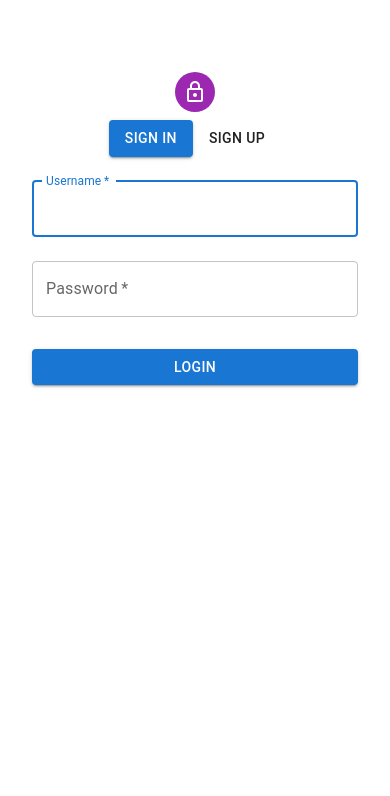
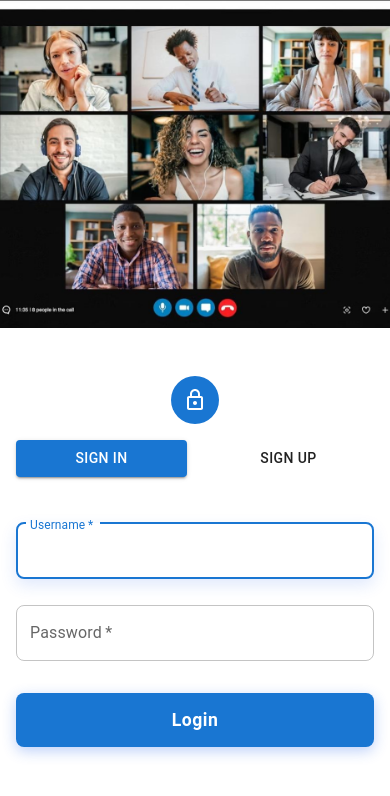
Before and after one commit to Pri-21-coder/Meetify, a React (Create React App) app in the folder frontend/: page /auth in a window 390 px wide. Shown: the top 796 px of the page. Built offline with nearby package versions, Linux system fonts and the light colour scheme.

Commit message:
give responsiveness to all the pages

```diff
--- a/frontend/src/App.css
+++ b/frontend/src/App.css
@@ -136,6 +136,56 @@
     50% { transform: translateY(-15px); }
     100% { transform: translateY(0px); }
 }
+@media screen and (max-width: 1024px) {
+    .landingMainContainer, .meetContainer {
+        padding: 40px 5vw;
+        gap: 30px;
+    }
+
+    .lobbyContent {
+        gap: 40px;
+        padding: 0 20px;
+    }
+
+    .conferenceView {
+        grid-template-columns: repeat(auto-fit, minmax(280px, 1fr));
+    }
+
+    .chatRoom {
+        width: 300px;
+    }
+}
+@media screen and (max-width: 768px) {
+    .landingPageContainer nav {
+        flex-direction: column;
+        gap: 15px;
+        padding: 20px 15px;
+    }
+
+    .landingPageContainer nav .navlist {
+        width: 100%;
+        justify-content: center;
+        flex-wrap: wrap;
+        gap: 1.2rem;
+    }
+
+    .landingMainContainer {
+        flex-direction: column;
+        text-align: center;
+        padding: 40px 5vw;
+        gap: 40px;
+    }
+
+    .landingMainContainer > div:nth-child(1) {
+        display: flex;
+        flex-direction: column;
+        align-items: center;
+    }
+
+    .landingMainContainer > div:nth-child(1) h1 {
+        font-size: 2.8rem;
+    }
+}
 
 /* Home Page */
 .navBar {
@@ -173,8 +223,14 @@
     font-weight: 600;
     color: #475569;
     font-family: 'Inter', -apple-system, sans-serif;
+    cursor: pointer;
+    transition: all 0.3s ease;
 }
-
+.navBar p:hover {
+    color: #1a73e8;
+    transform: translateY(-2px);
+    text-shadow: 0 2px 8px rgba(26, 115, 232, 0.2);
+}
 .meetContainer {
     display: flex;
     padding: 40px 8vw;
@@ -267,6 +323,83 @@
     transform: perspective(1000px) rotateY(0deg) scale(1.02);
 }
 
+@media screen and (max-width: 1024px) {
+    .navBar {
+        padding: 15px 5vw;
+    }
+    .meetContainer {
+        padding: 40px 5vw;
+        gap: 4vw;
+    }
+    .leftPanel {
+        max-width: 50%;
+    }
+    .leftPanel h2 {
+        font-size: 2.4rem;
+        margin-bottom: 25px;
+    }
+    .leftPanel > div > div {
+        flex-direction: column;
+        align-items: stretch;
+    }
+    .leftPanel button {
+        width: 100%;
+    }
+    .rightPanel > img {
+        max-width: 100%;
+    }
+}
+
+@media screen and (max-width: 768px) {
+    .navBar {
+        padding: 15px 20px;
+        flex-direction: column;
+        gap: 12px;
+    }
+    .navBar > div:nth-child(2) {
+        width: 100%;
+        justify-content: center;
+        flex-wrap: wrap;
+    }
+    .meetContainer {
+        flex-direction: column;
+        padding: 30px 5vw;
+        gap: 50px;
+        text-align: center;
+    }
+    .leftPanel {
+        max-width: 100%;
+        align-items: center;
+    }
+    .leftPanel h2 {
+        font-size: 2rem;
+        margin-bottom: 20px;
+    }
+    .leftPanel > div > div {
+        width: 100%;
+        max-width: 450px;
+        padding: 15px;
+    }
+    .rightPanel {
+        width: 100%;
+    }
+    .rightPanel > img {
+        max-width: 90%;
+        transform: none;
+    }
+    .rightPanel > img:hover {
+        transform: scale(1.02);
+    }
+}
+
+@media screen and (max-width: 480px) {
+    .leftPanel h2 {
+        font-size: 1.75rem;
+    }
+    .navBar h2 {
+        font-size: 1.5rem;
+    }
+}
 /* history page */
 .page-wrapper {
     width: 100%;
@@ -321,6 +454,7 @@
     flex-direction: column;
     gap: 18px;
     box-sizing: border-box;
+
 }
 
 .history-card {
@@ -362,3 +496,119 @@
     font-size: 1.15rem;
     font-weight: 500;
 }
+/* Authentication Page */
+.authHeroBanner {
+    background-repeat: no-repeat;
+    background-size: cover;
+    background-position: center center;
+    width: 100%;
+    min-height: 35vh;
+    transition: min-height 0.3s ease;
+}
+
+@media screen and (min-width: 900px) {
+    .authHeroBanner {
+        min-height: 100vh;
+    }
+}
+
+.authFormContainer {
+    display: flex;
+    flex-direction: column;
+    align-items: center;
+    width: 100%;
+    max-width: 420px;
+    margin: 0 auto;
+    padding: 60px 24px;
+    box-sizing: border-box;
+}
+
+.authFormContainer .MuiAvatar-root {
+    transition: transform 0.4s cubic-bezier(0.34, 1.56, 0.64, 1);
+    cursor: pointer;
+}
+
+.authFormContainer .MuiAvatar-root:hover {
+    transform: scale(1.15) rotate(8deg);
+    box-shadow: 0 8px 20px rgba(25, 118, 210, 0.25);
+}
+
+.authToggleGroup {
+    display: flex;
+    width: 100%;
+    gap: 16px;
+    margin-bottom: 24px;
+}
+
+.authToggleGroup button {
+    transition: all 0.2s ease-in-out !important;
+}
+
+.authToggleGroup button:hover {
+    transform: translateY(-1px);
+    box-shadow: 0 4px 8px rgba(0, 0, 0, 0.05) !important;
+}
+
+.authToggleGroup button.MuiButton-outlined {
+    transition: all 0.3s ease !important;
+}
+
+.authToggleGroup button.MuiButton-outlined:hover {
+    background-color: rgba(37, 99, 235, 0.08) !important;
+    color: #1d4ed8 !important;
+    border-color: transparent !important;
+}
+
+.authFormContainer .MuiOutlinedInput-root {
+    border-radius: 8px;
+    transition: transform 0.3s ease, box-shadow 0.3s ease, background-color 0.3s ease;
+}
+
+.authFormContainer .MuiOutlinedInput-root:hover {
+    transform: translateY(-2px);
+    box-shadow: 0 6px 16px rgba(0, 0, 0, 0.06);
+    background-color: #ffffff;
+}
+
+.authFormContainer .MuiOutlinedInput-root.Mui-focused {
+    transform: translateY(-2px);
+    box-shadow: 0 6px 16px rgba(37, 99, 235, 0.15);
+}
+
+.authSubmitBtn {
+    margin-top: 24px !important;
+    margin-bottom: 24px !important;
+    padding: 12px 0 !important;
+    font-size: 1.1rem !important;
+    border-radius: 8px !important;
+    text-transform: none !important;
+    font-weight: 600 !important;
+    box-shadow: 0 4px 14px rgba(37, 99, 235, 0.3) !important;
+    transition: all 0.3s ease !important;
+}
+
+.authSubmitBtn:hover {
+    transform: translateY(-2px);
+    box-shadow:
+        0 8px 25px rgba(37, 99, 235, 0.4),
+        0 0 12px rgba(37, 99, 235, 0.2) !important;
+    background-color: #1d4ed8 !important;
+}
+
+.authSubmitBtn:active {
+    transform: translateY(0px) scale(0.99);
+    box-shadow: 0 2px 8px rgba(37, 99, 235, 0.2) !important;
+}
+
+@media screen and (max-width: 1024px) {
+    .authFormContainer {
+        padding: 50px 24px;
+    }
+}
+
+@media screen and (max-width: 768px) {
+    .authFormContainer {
+        padding: 40px 16px;
+        max-width: 100%;
+    }
+}
--- a/frontend/src/pages/authentication.jsx
+++ b/frontend/src/pages/authentication.jsx
@@ -10,7 +10,7 @@ import LockOutlinedIcon from '@mui/icons-material/LockOutlined';
 import { createTheme, ThemeProvider } from '@mui/material/styles';
 import { AuthContext } from '../contexts/AuthContext';
 import { Snackbar } from '@mui/material';
-
+import "../App.css"
 
 
 // TODO remove, this demo shouldn't need to reset the theme.
@@ -66,9 +66,10 @@ export default function Authentication() {
                 <CssBaseline />
                 <Grid
                     item
-                    xs={false}
-                    sm={4}
+                    xs={12}
+                    sm={12}
                     md={7}
+                    className="authHeroBanner"
                     sx={{
                         backgroundImage: 'url("/video.jpeg")',
                         backgroundRepeat: 'no-repeat',
@@ -78,26 +79,18 @@ export default function Authentication() {
                         backgroundPosition: 'center',
                     }}
                 />
-                <Grid item xs={12} sm={8} md={5} component={Paper} elevation={6} square>
-                    <Box
-                        sx={{
-                            my: 8,
-                            mx: 4,
-                            display: 'flex',
-                            flexDirection: 'column',
-                            alignItems: 'center',
-                        }}
-                    >
-                        <Avatar sx={{ m: 1, bgcolor: 'secondary.main' }}>
+                <Grid item xs={12} sm={12} md={5} component={Paper} elevation={6} square>
+                    <Box className="authFormContainer">
+                        <Avatar sx={{ m: 1,  bgcolor: '#1976d2', width: 48, height: 48, mb: 2}}>
                             <LockOutlinedIcon />
                         </Avatar>
 
 
-                        <div>
-                            <Button variant={formState === 0 ? "contained" : ""} onClick={() => { setFormState(0) }}>
+                        <div className="authToggleGroup">
+                            <Button fullWidth variant={formState === 0 ? "contained" : ""} onClick={() => { setFormState(0) }}>
                                 Sign In
                             </Button>
-                            <Button variant={formState === 1 ? "contained" : ""} onClick={() => { setFormState(1) }}>
+                            <Button fullWidth variant={formState === 1 ? "contained" : ""} onClick={() => { setFormState(1) }}>
                                 Sign Up
                             </Button>
                         </div>
@@ -146,6 +139,7 @@ export default function Authentication() {
                                 type="button"
                                 fullWidth
                                 variant="contained"
+                                className="authSubmitBtn"
                                 sx={{ mt: 3, mb: 2 }}
                                 onClick={handleAuth}
                             >
--- a/frontend/src/styles/videoComponent.module.css
+++ b/frontend/src/styles/videoComponent.module.css
@@ -495,3 +495,167 @@
   padding: 16px 20px;
   background: #202124;
 }
+/* Tablet view */
+@media screen and (max-width: 960px) {
+  /* LOBBY VIEW  */
+  .lobbyContent {
+    flex-direction: column;
+    gap: 40px;
+    padding: 0 20px;
+    display: flex;
+    align-items: center;
+    justify-content: center;
+    margin-top: 40px;
+    overflow-y: auto;
+  }
+  .videoSection {
+    max-width: 100%;
+    width: 100%;
+    flex: 0 0 auto;
+  }
+
+  .joinPanel {
+    flex: none;
+    width: 100%;
+    max-width: 400px;
+  }
+
+  /* MAIN MEETING AREA */
+  .conferenceView {
+    grid-template-columns: repeat(auto-fit, minmax(250px, 1fr));
+  }
+  .chatRoom {
+    position: absolute;
+    right: 0;
+    top: 5px;
+    height: calc(100vh - 90px);
+    margin: 0;
+    border-radius: 0;
+    z-index: 50;
+    box-shadow: -4px 0 15px rgba(0,0,0,0.5);
+  }
+}
+
+/* Mobile view */
+@media screen and (max-width: 600px) {
+  /* NAVBAR */
+  .navbar {
+    padding: 12px 16px;
+    height: 56px;
+  }
+
+  .meetLogoText {
+    font-size: 18px;
+  }
+
+  .navLink {
+    display: inline-block;
+    font-size: 14px;
+    padding: 6px 8px;
+  }
+
+  .navButton {
+    padding: 6px 16px;
+    font-size: 14px;
+  }
+
+  .navProfile {
+    gap: 8px;
+  }
+
+  /*  LOBBY VIEW */
+  .lobbyContent {
+    gap: 24px;
+    margin-top: 20px;
+  }
+
+  .videoSection {
+    flex: 0 0 auto;
+  }
+
+  .readyTitle {
+    font-size: 24px;
+  }
+
+  .videoOverlayControls {
+    bottom: 8px;
+    gap: 8px;
+  }
+
+  .controlBtnActive, .controlBtnInactive {
+    width: 36px;
+    height: 36px;
+  }
+
+  /*  MAIN MEETING AREA */
+  .videoGridWrapper {
+    padding: 8px;
+    padding-bottom: 80px;
+  }
+
+  .conferenceView {
+    gap: 8px;
+    grid-template-columns: 1fr;
+  }
+
+  .videoCard {
+    width: 100%;
+    max-width: 100%;
+    aspect-ratio: 16 / 9;
+    aspect-ratio: auto;
+    min-height: 200px;
+  }
+
+  .avatarCircle {
+    width: 60px;
+    height: 60px;
+    font-size: 28px;
+  }
+
+  /* Local PiP adjustments */
+  .meetUserVideoContainer {
+    width: 230px;
+    bottom: 80px;
+    right: 12px;
+  }
+
+  /* Bottom Control Bar */
+  .buttonContainers {
+    width: fit-content;
+    max-width: 95%;
+    display: flex;
+    justify-content: center;
+    gap: 8px;
+    padding: 8px 12px;
+    bottom: 16px;
+    z-index: 110;
+  }
+  .buttonContainers > * {
+    width: 40px !important;
+    height: 40px !important;
+    min-width: 40px !important;
+    max-width: 40px !important;
+    min-height: 40px !important;
+    max-height: 40px !important;
+    padding: 0 !important;
+    margin: 0 !important;
+    border-radius: 50% !important;
+    display: flex !important;
+    align-items: center !important;
+    justify-content: center !important;
+    box-sizing: border-box !important;
+    overflow: hidden !important;
+  }
+
+  .buttonContainers svg {
+    width: 20px !important;
+    height: 20px !important;
+    font-size: 20px !important;
+    display: block !important;
+  }
+  .chatRoom {
+    width: 300px;;
+    margin: 5px 2px 90px 0px;
+    z-index: 100;
+  }
+}
```
